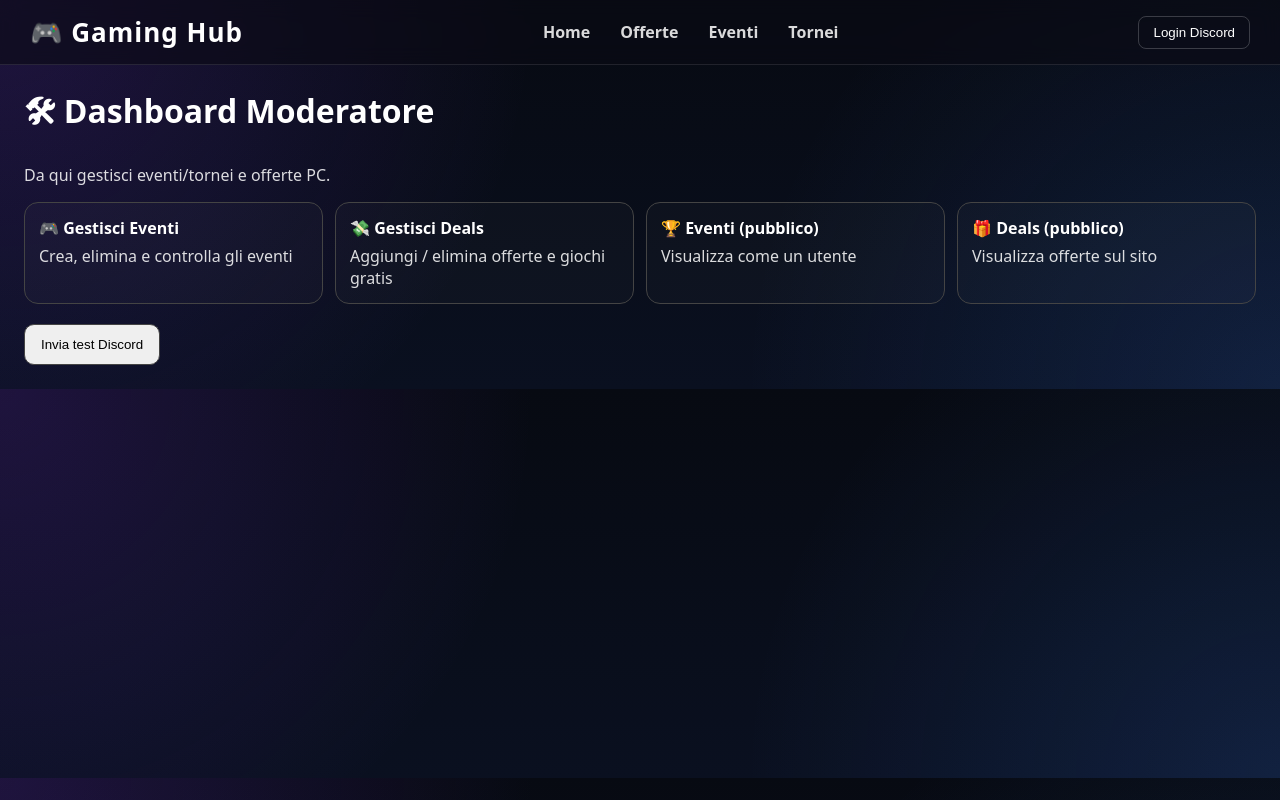
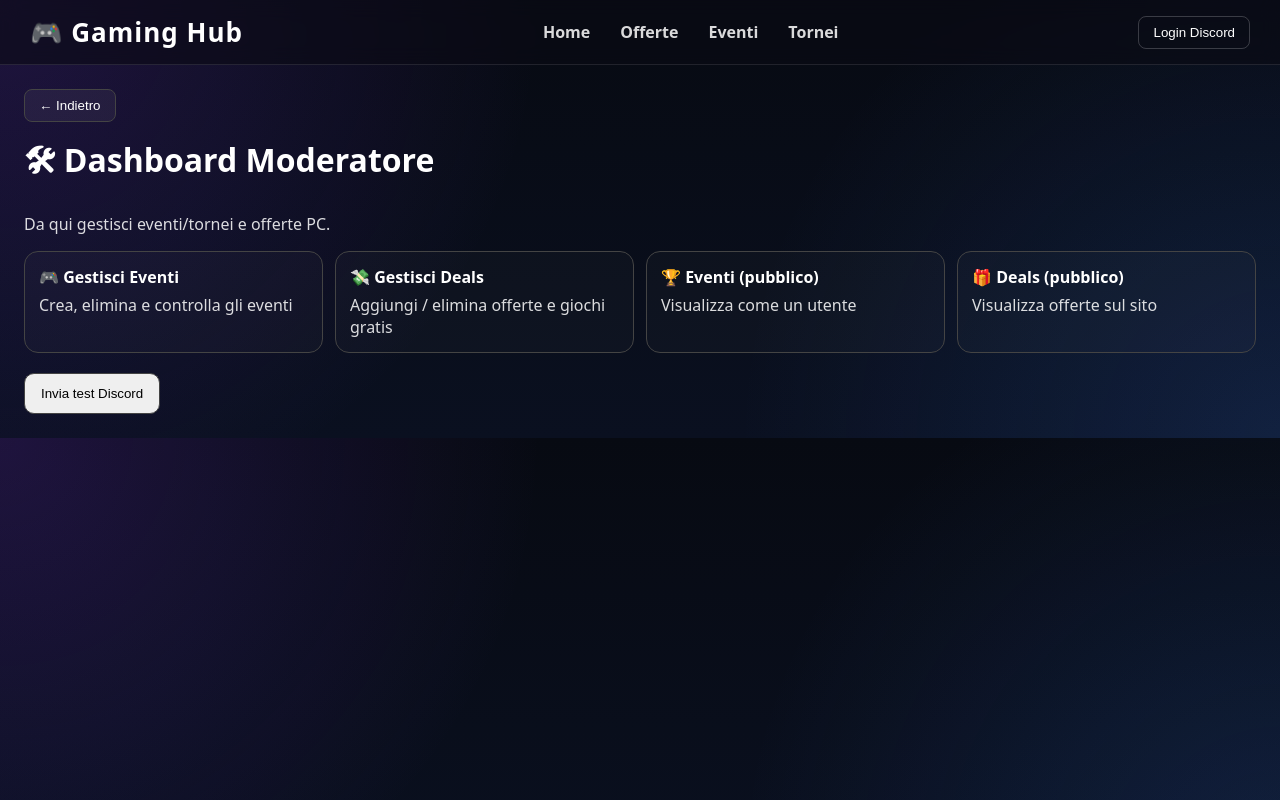
Before and after one commit to fmontis23/gaming-hub, a Next.js app: page /admin in a window 1280 px wide. Built offline with nearby package versions, Linux system fonts and the light colour scheme; no server answers.

Commit message:
add back button to admin page

```diff
--- a/app/admin/page.tsx
+++ b/app/admin/page.tsx
@@ -1,7 +1,10 @@
 "use client";
 
+import { useRouter } from "next/navigation";
+
 export default function AdminDashboard() {
-  // Funzione per inviare il messaggio di test a Discord
+  const router = useRouter();
+
   const sendTestDiscordMessage = async () => {
     const res = await fetch("/api/discord/announce", {
       method: "POST",
@@ -28,6 +31,21 @@ export default function AdminDashboard() {
 
   return (
     <main style={{ padding: 24 }}>
+      <button
+        onClick={() => router.back()}
+        style={{
+          padding: "8px 14px",
+          borderRadius: 8,
+          border: "1px solid #444",
+          background: "rgba(255,255,255,0.05)",
+          color: "white",
+          cursor: "pointer",
+          marginBottom: 16,
+        }}
+      >
+        ← Indietro
+      </button>
+
       <h1 style={{ marginTop: 0 }}>🛠 Dashboard Moderatore</h1>
       <p style={{ opacity: 0.85 }}>
         Da qui gestisci eventi/tornei e offerte PC.
@@ -70,7 +88,6 @@ export default function AdminDashboard() {
         </a>
       </div>
 
-      {/* Bottone per il test Discord */}
       <div style={{ marginTop: 20 }}>
         <button
           onClick={sendTestDiscordMessage}
```
